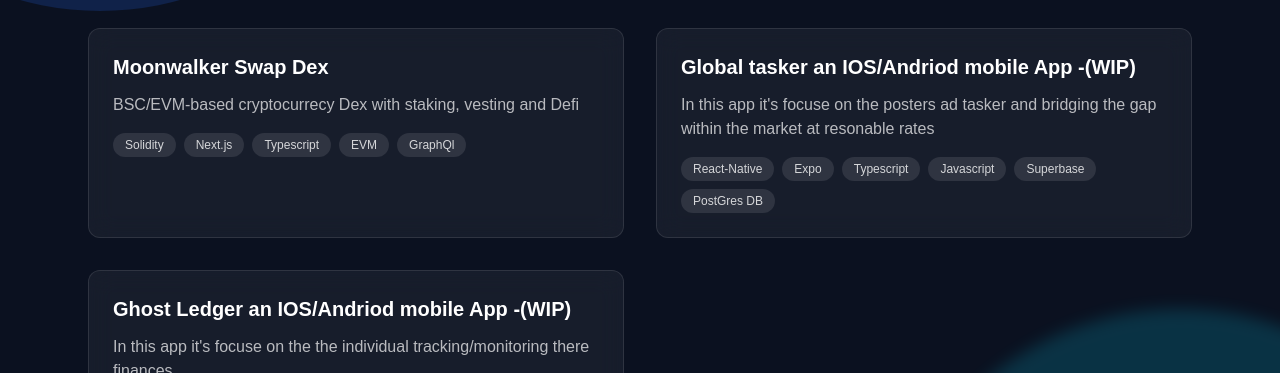
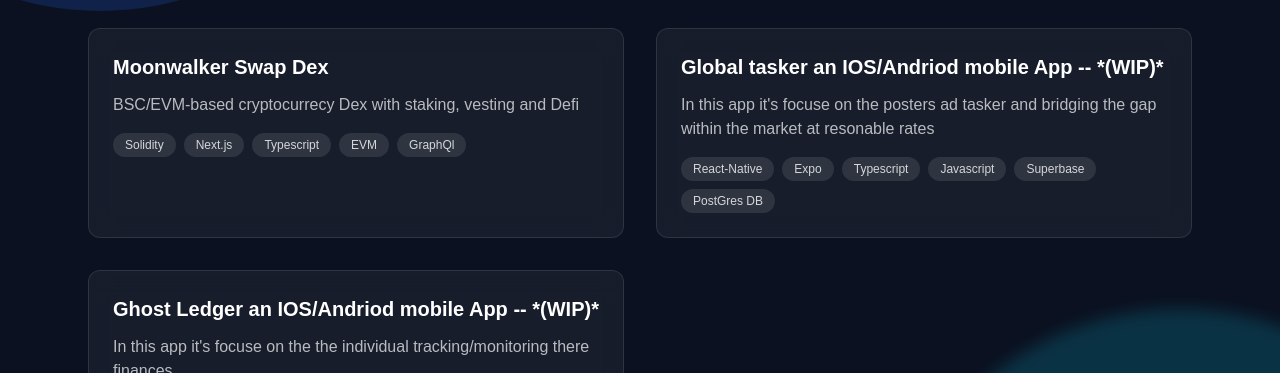
Before and after one commit to CryptoCoder50/wm-dev-studio, a Next.js app: page /apps in a window 1280 px wide. Shown: the part 389-762 px from the top of the page. Built offline with nearby package versions, Linux system fonts and the light colour scheme.

Commit message:
apps updated

```diff
--- a/app/data/apps.ts
+++ b/app/data/apps.ts
@@ -30,14 +30,14 @@ export interface App {
     },
     {
       id: "golbal-tasker",
-      title: "Global tasker an IOS/Andriod mobile App -(WIP)",
+      title: "Global tasker an IOS/Andriod mobile App -- *(WIP)*",
       description:
         "In this app it's focuse on the posters ad tasker and bridging the gap within the market at resonable rates",
       tech: ["React-Native", "Expo", "Typescript", "Javascript", "Superbase", "PostGres DB"],
     },
     {
       id: "ghost-ledger",
-      title: "Ghost Ledger an IOS/Andriod mobile App -(WIP)",
+      title: "Ghost Ledger an IOS/Andriod mobile App -- *(WIP)*",
       description:
         "In this app it's focuse on the the individual tracking/monitoring there finances ",
       tech: ["React-Native", "Expo", "Typescript", "Javascript", "Superbase", "PostGres DB"],
```
